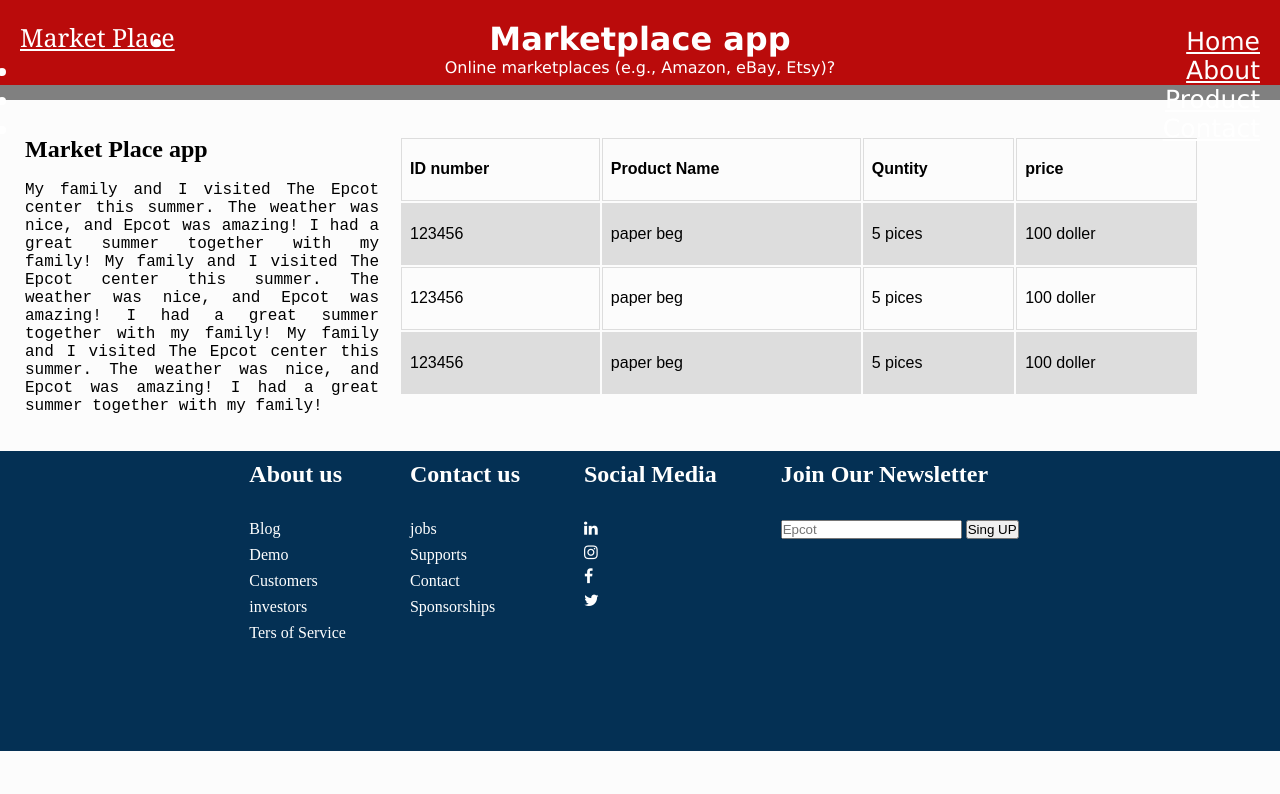
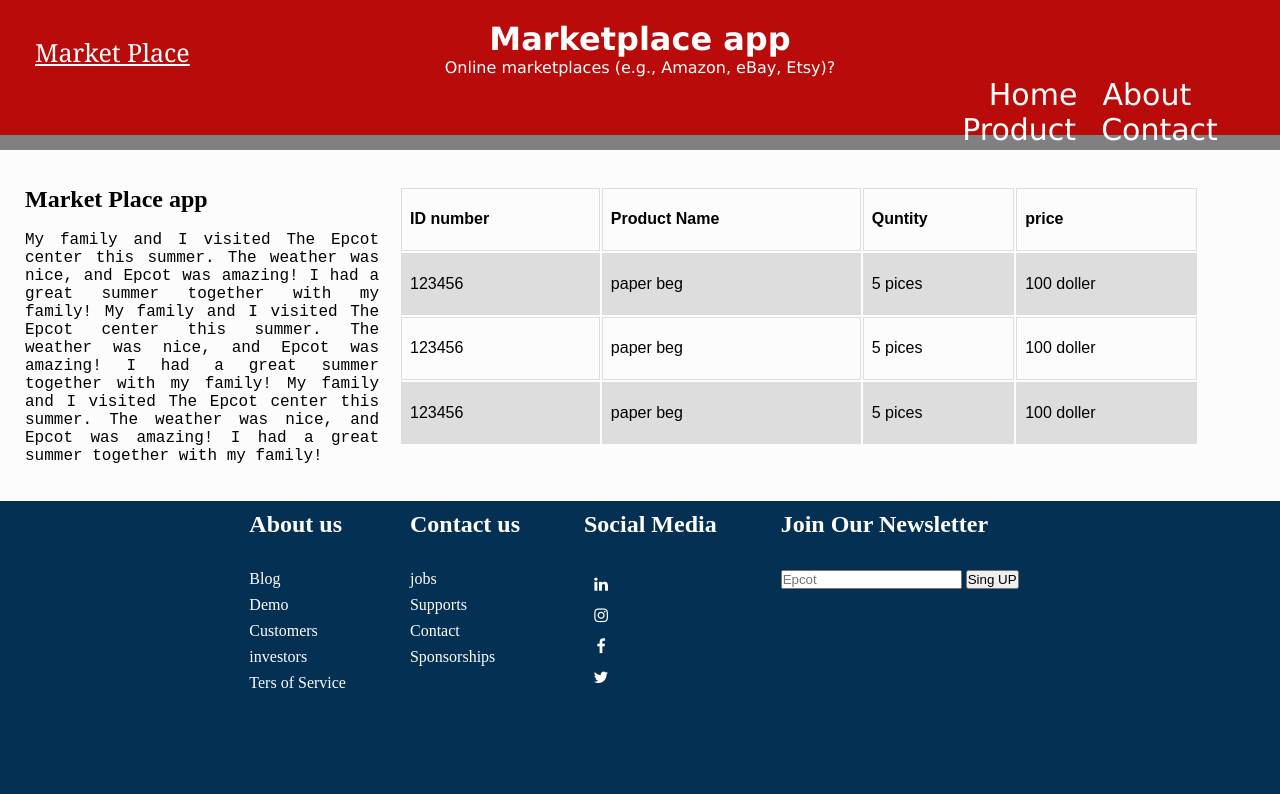
Before and after one commit to noxbondy/market-place, a plain HTML site: page index.html in a window 1280 px wide. Drawn offline with Linux system fonts and the light colour scheme; files that its build step writes are made by us from their sources.

Commit message:
Add files via upload

```diff
--- /dev/null
+++ b/contact.css
@@ -0,0 +1,57 @@
+*{
+    box-sizing: border-box;
+    margin: 0;
+    padding: 0;
+}
+section{
+    margin: auto;
+    padding: 30px;
+    display: grid;
+    grid-template-columns: auto auto auto;
+    grid-template-rows: repeat(auto 1fr);
+}
+form{
+    background-color: antiquewhite;
+    width: 400px;
+    height: auto;
+    margin-left: auto;
+    margin-right: auto;
+}
+.table{
+    text-align: right;
+    padding-bottom: 20px;
+    margin-right: 100px;
+}
+.table h2{
+    text-align: center;
+    margin-left: 100px;
+    margin-top: 15px;
+}
+.text{
+    background-color: azure;
+    text-align: center;
+    padding: 30px 30px;
+}
+.text h2{
+    text-align: center;
+    font-size: 40px;
+}
+.text p{
+    text-align: justify;
+    font-size: 20px;
+
+}
+div img{
+    display: block;
+    width: 100%;
+    margin-left: auto;
+    margin-right: auto;
+}
+div h2{
+    text-align: center;
+    font-size: 40px;
+}
+div p{
+    text-align: center;
+    font-size: 20px;
+}
--- a/style.css
+++ b/style.css
@@ -3,14 +3,16 @@
     padding: 0;
     width:auto
 }
+
 body{
     background-color: rgb(252, 252, 252);
     font-family: 'Times New Roman', Times, serif;
 }
+
 header{
     background-color: rgb(186, 11, 11);
     width: 100%;
-    height: 100px;
+    height: 150px;
     padding: 20px;
     text-align: center;
     font-family: 'Lucida Sans', 'Lucida Sans Regular', 'Lucida Grande', 'Lucida Sans Unicode', Geneva, Verdana, sans-serif;
@@ -28,20 +30,27 @@ header p{
     padding: 0px 200px;
 }
 
-
-
-
-nav{
-
-    text-align: right;
-    word-spacing: 20px;
-    font-size: 25px;
-    color: white;
-    margin-top: -50px;
+nav ul{
+list-style-type: none;
+   margin: 0;
+   padding: 0;
+   margin-left: 900px;
 
 }
 
-nav a{
+nav li {
+    display: inline;
+    padding: 0px 10px;
+
+}
+nav li a{
+    text-decoration: none;
+     color: rgb(255, 255, 255);
+     font-size: 30px;
+
+}
+nav li a:hover{
+    background-color: #555;
     color: white;
 }
 
@@ -50,7 +59,7 @@ nav a{
     float: left;
     font-family: Cambria, Cochin, Georgia, Times, 'Times New Roman', serif;
     font-family: 30px;
-    padding: 0px;
+    padding: 15px;
 
 }
 .logo a{
@@ -82,7 +91,7 @@ footer{
     text-decoration: none;
     margin-bottom: 0.5rem;
 }
-.head1 a :hover{
+.head1 a:hover{
     color: rgb(240, 9, 9);
     transition: 0.3s ease-out;
 }
@@ -101,7 +110,7 @@ footer{
     text-decoration: none;
     margin-bottom: 0.5rem;
 }
-.head2 a :hover{
+.head2 a:hover{
     color: rgb(240, 9, 9);
     transition: 0.3s ease-out;
 }
@@ -138,3 +147,15 @@ footer{
     color: white;
     margin-bottom: 2rem;
 }
+
+
+.fa {
+    padding: 1px;
+    font-size: 15px;
+    width: 30px;
+    text-align: center;
+    text-decoration: none;
+    margin: 5px 2px;
+    border-radius: 3px;
+    height: auto;
+  }
```
